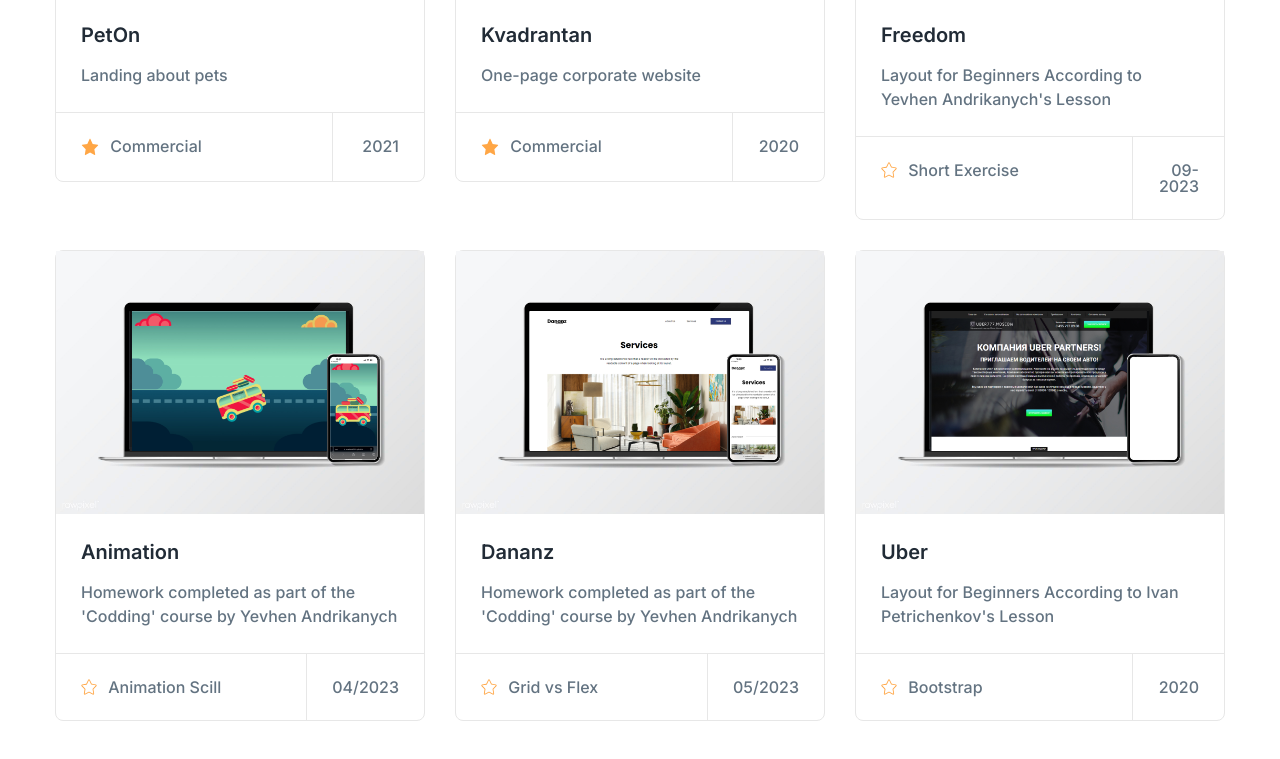
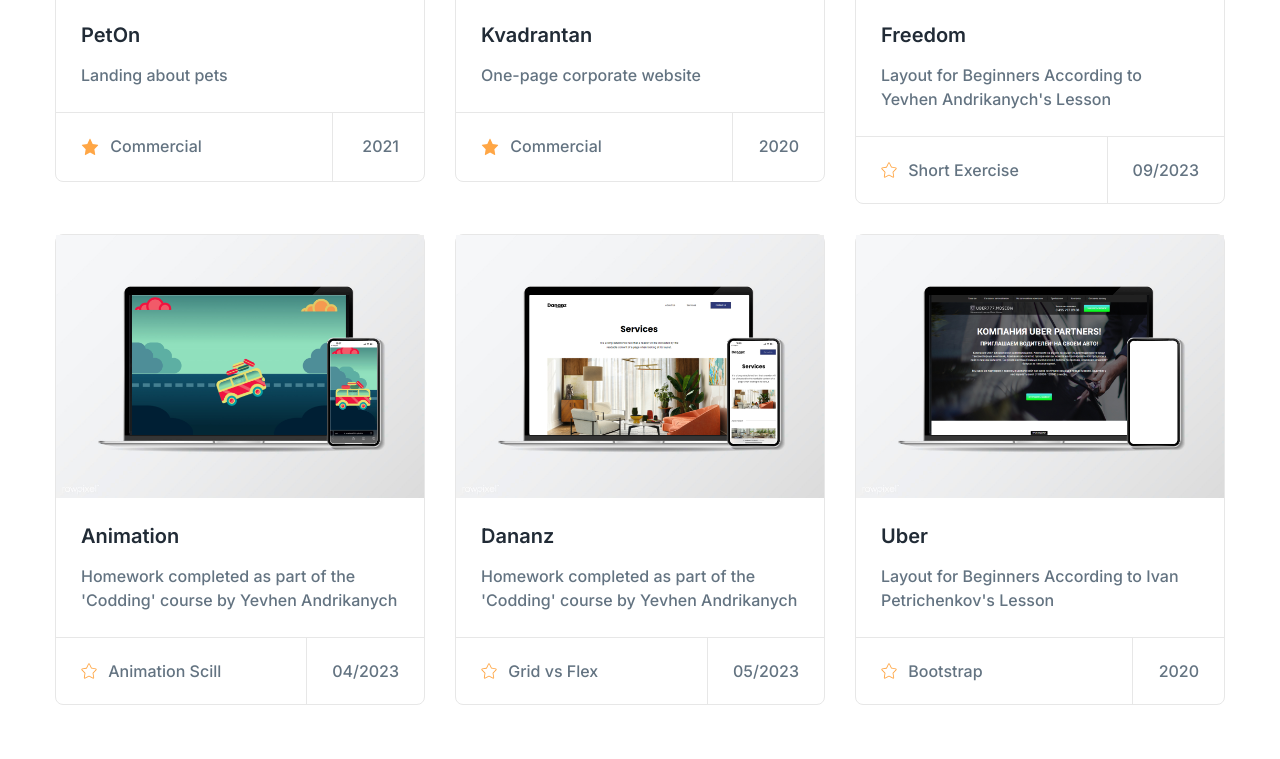
Before and after one commit to SSvetlana2020/SSvetlana2020.github.io, a plain HTML site: page index.html in a window 1280 px wide. Shown: the part 1259-2018 px from the top of the page. Drawn offline with Linux system fonts and the light colour scheme.

Commit message:
Update index.html

```diff
--- a/index.html
+++ b/index.html
@@ -125,7 +125,7 @@
                                                 <img src="img/home/star-wh.svg" alt="">
                                                 <p>Short Exercise</p>
                                             </div>
-                                            <div class="lproducts__price">09-2023</div>
+                                            <div class="lproducts__price">09/2023</div>
                                         </div>
                                     </div>
                                 </div>
```
